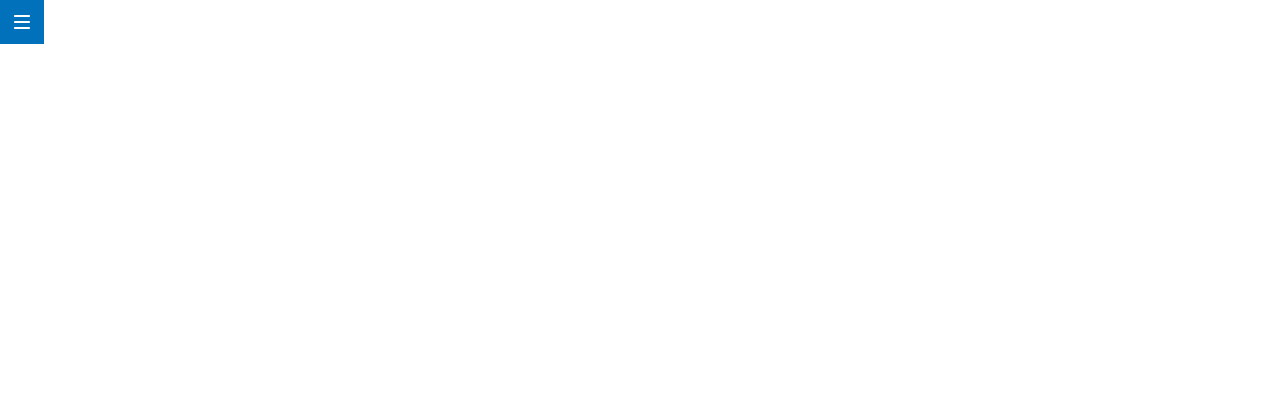
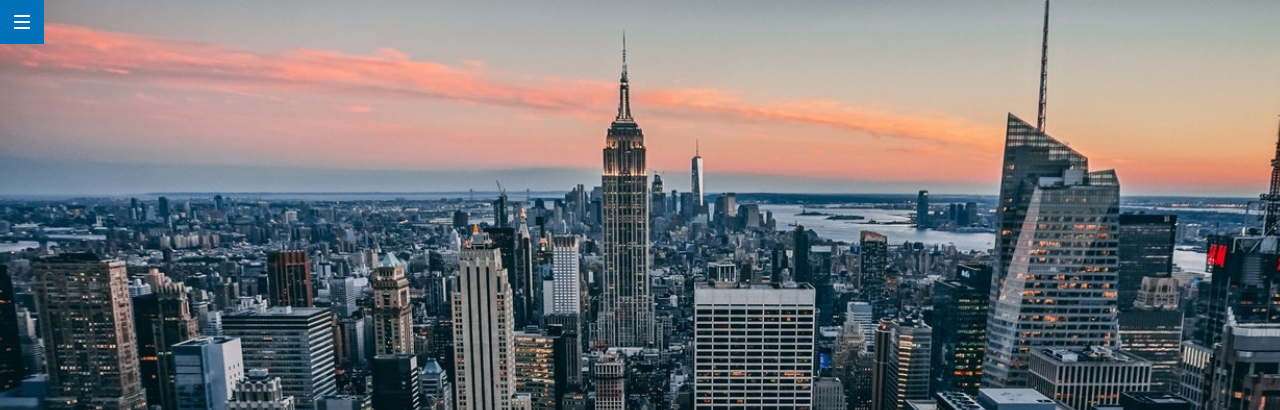
Before and after one commit to Adalab/modulo-1-evaluacion-final-PatriciaLoboTejedor, a website: page docs/index.html in a window 1280 px wide. Shown: the top 410 px of the page. Drawn offline with Linux system fonts and the light colour scheme.

Commit message:
fix background hero

```diff
--- a/src/scss/layout/_hero.scss
+++ b/src/scss/layout/_hero.scss
@@ -1,6 +1,6 @@
 .main {
   &__hero {
-    background-image: url(../images/cover.jpg) center;
+    background: url(../images/cover.jpg) center;
     background-size: cover;
 
     height: 100vh;
```
Also changed, not shown: docs/assets/css/main.css.
